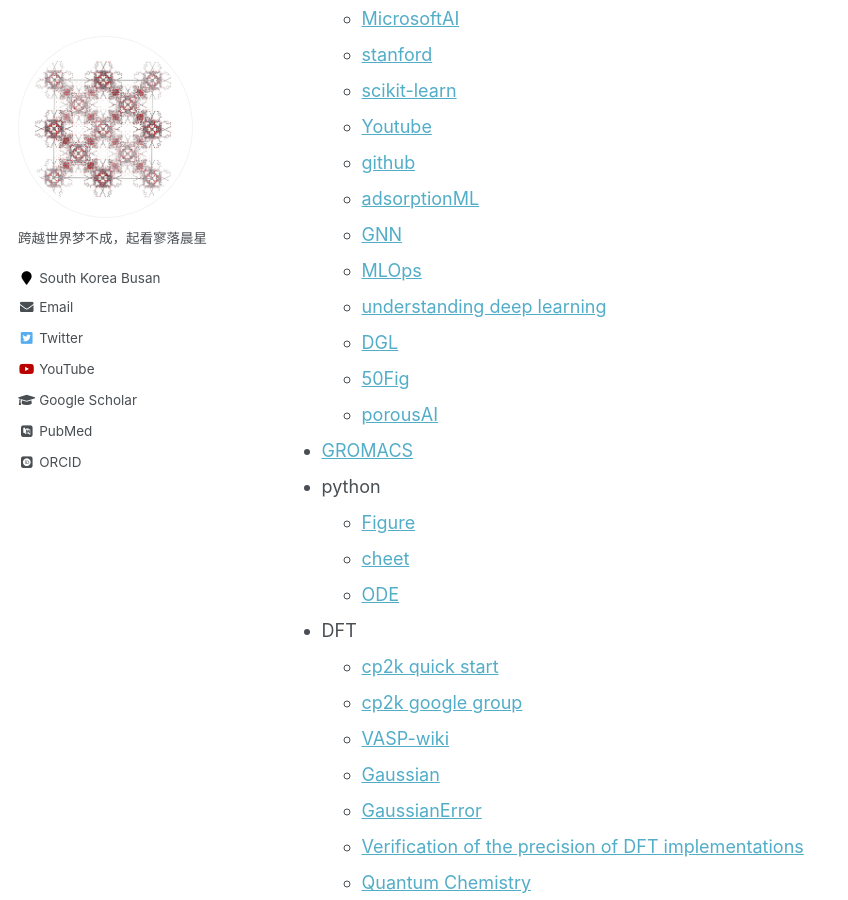
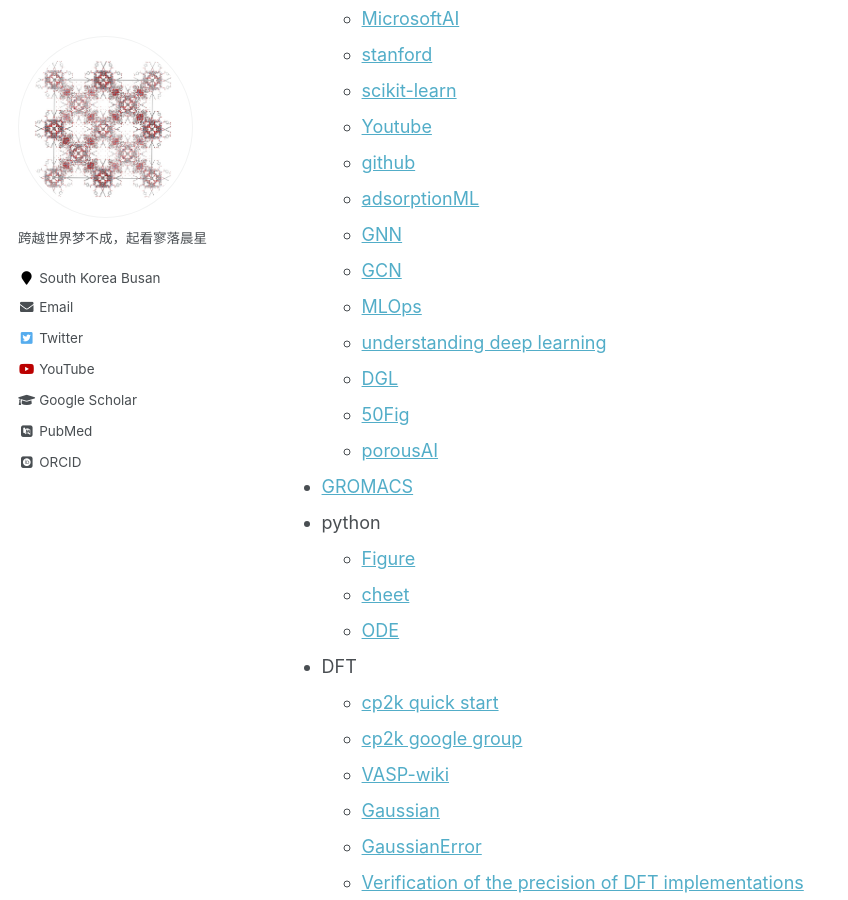
Before and after one commit to sxm13/ZGBshenxiaomoCV.github.io, a Jekyll site: the page built from _pages/markdown.md, in a window 1280 px wide and 900 px high, scrolled down 4873 px. Shown: the whole window, without its empty margins (0-848 px from the left). Built offline with Jekyll 4.4.1, drawn with Linux system fonts in a browser that asks for light colours; some web fonts are replaced.

Commit message:
Update markdown.md

```diff
--- a/_pages/markdown.md
+++ b/_pages/markdown.md
@@ -142,6 +142,7 @@
   * [github](https://github.com/nndl)
   * [adsorptionML](https://ann20-aiche.ipostersessions.com/default.aspx?s=77-31-78-3F-38-F6-7E-22-83-07-0E-35-DF-70-41-E6)
   * [GNN](https://distill.pub/2021/gnn-intro/)
+  * [GCN](https://towardsdatascience.com/building-a-graph-convolutional-network-for-molecular-property-prediction-978b0ae10ec4)
   * [MLOps](https://github.com/visenger/awesome-mlops)
   * [understanding deep learning](https://udlbook.github.io/udlbook/)
   * [DGL](https://docs.dgl.ai/guide_cn/graph-feature.html)
```
